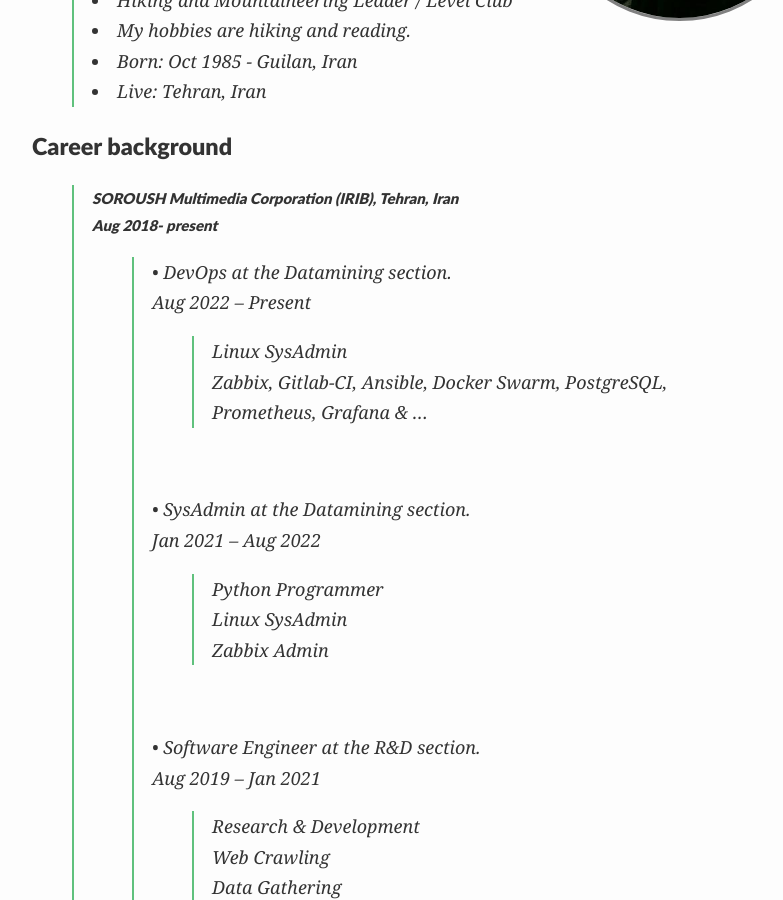
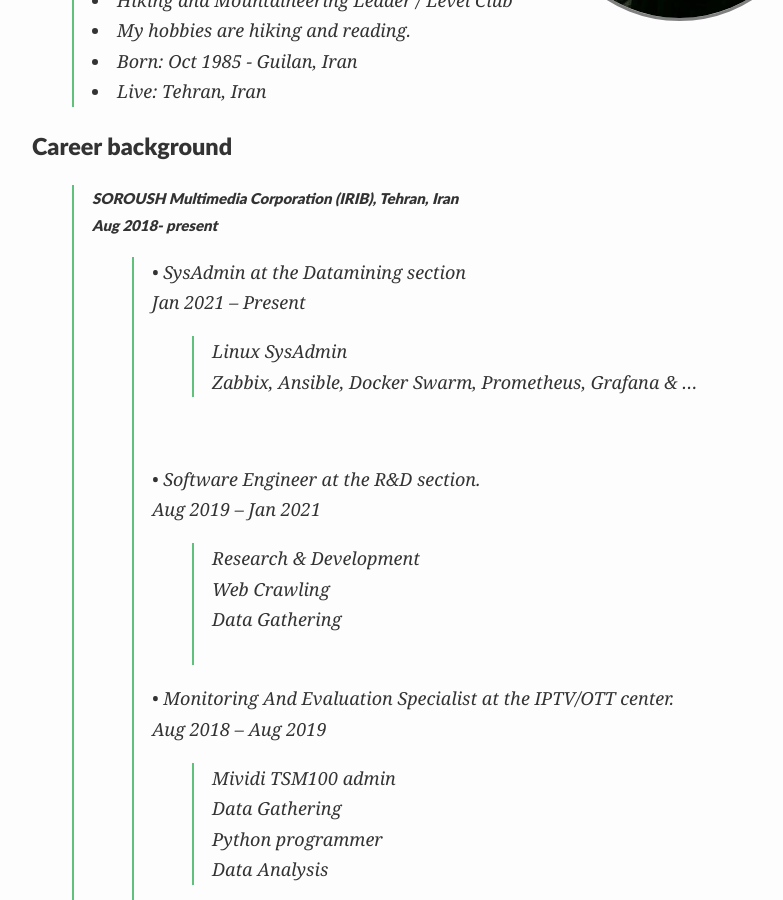
Before and after one commit to KavehRS/website, a Jekyll site: the page built from index.md, in a window 1280 px wide and 900 px high, scrolled down 390 px. Shown: the whole window, without its empty margins (208-991 px from the left). Built offline with Jekyll 4.4.1, drawn with Linux system fonts in a browser that asks for light colours; nearby versions of some CDN libraries; our own code applies the rules of GitHub Pages for plain Markdown files.

Commit message:
Update index.md

```diff
--- a/index.md
+++ b/index.md
@@ -29,16 +29,9 @@
 >
 >
 ##### SOROUSH Multimedia Corporation (IRIB), Tehran, Iran<br> Aug 2018- present
->> •	DevOps at the Datamining section.<br> Aug 2022 – Present<br>
+>> •	SysAdmin at the Datamining section<br> Jan 2021 – Present<br>
 >>> Linux SysAdmin<br>
->>> Zabbix, Gitlab-CI, Ansible, Docker Swarm, PostgreSQL, Prometheus, Grafana & ... <br>
->>
->> ‌ <br>
->>
->> •	SysAdmin at the Datamining section.<br> Jan 2021 – Aug 2022<br>
->>> Python Programmer<br>
->>> Linux SysAdmin<br>
->>> Zabbix Admin<br>
+>>> Zabbix, Ansible, Docker Swarm, Prometheus, Grafana & ... <br>
 >>
 >> ‌ <br>
 >>
```
